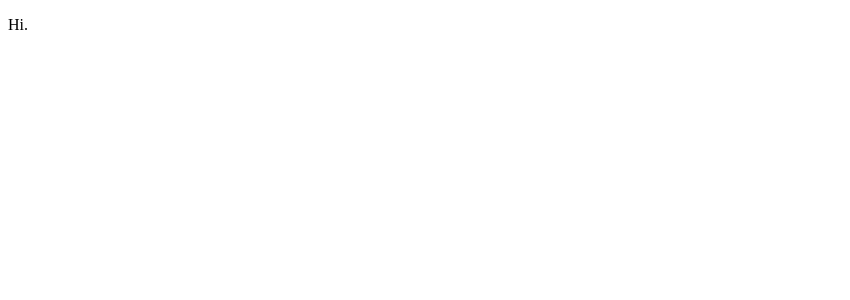
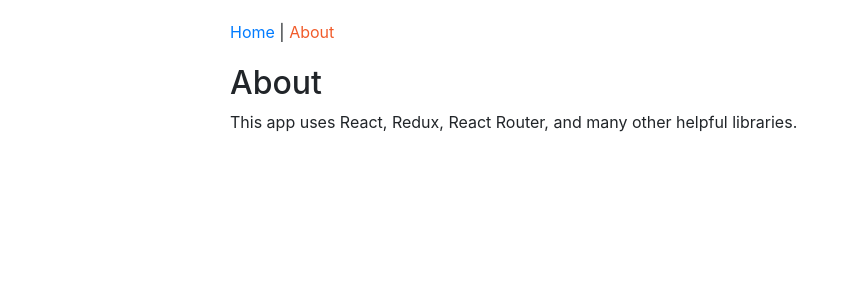
Before and after one commit to hrai/Building-Applications-with-React-and-Redux, a React app: page /about in a window 1280 px wide. Shown: the top 300 px of the page, without its empty margins (0-850 px from the left). Built offline with nearby package versions, Linux system fonts and the light colour scheme.

Commit message:
Added Index.css And Header

```diff
--- /dev/null
+++ b/src/components/App.js
@@ -0,0 +1,23 @@
+import React from "react";
+import { Route, Switch } from "react-router-dom";
+import HomePage from "./home/HomePage";
+import AboutPage from "./about/AboutPage";
+import Header from "./common/Header";
+// import PageNotFound from "./PageNotFound";
+// import CoursesPage from "./courses/CoursesPage";
+
+function App() {
+  return (
+    <div className="container-fluid">
+      <Header />
+      <Switch>
+        <Route exact path="/" component={HomePage} />
+        <Route path="/about" component={AboutPage} />
+        {/* <Route path="/courses" component={CoursesPage} /> */}
+        {/* <Route component={PageNotFound} /> */}
+      </Switch>
+    </div>
+  );
+}
+
+export default App;
--- /dev/null
+++ b/src/components/common/Header.js
@@ -0,0 +1,15 @@
+import React from 'react';
+import { NavLink } from 'react-router-dom';
+
+const Header = () => {
+    const activeStyle = { color: "#f15b2a" };
+
+    return (
+        <nav>
+            <NavLink to="/" activeStyle={activeStyle} exact>Home</NavLink>{" | "}
+            <NavLink to="/about" activeStyle={activeStyle} exact>About</NavLink>
+        </nav>
+    )
+}
+
+export default Header;
--- /dev/null
+++ b/src/index.css
@@ -0,0 +1,8 @@
+#app {
+  max-width: 850px;
+  margin: 0 auto;
+}
+
+nav {
+  padding: 20px 0 20px 0;
+}
--- a/src/index.js
+++ b/src/index.js
@@ -1,8 +1,13 @@
 import React from "react";
 import { render } from "react-dom";
+import { BrowserRouter as Router } from "react-router-dom";
+import "bootstrap/dist/css/bootstrap.min.css";
+import App from "./components/App";
+import "./index.css";
 
-function Hi() {
-  return <p>Hi.</p>;
-}
-
-render(<Hi />, document.getElementById("app"));
+render(
+  <Router>
+    <App />
+  </Router>,
+  document.getElementById("app")
+);
```
